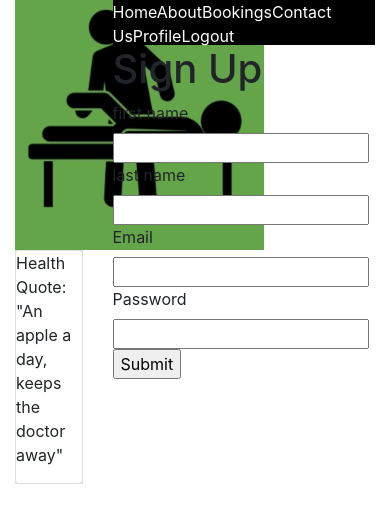
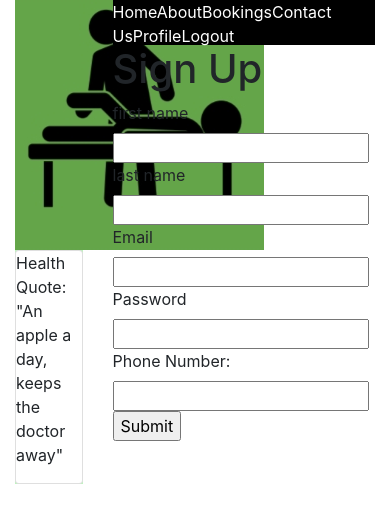
Before and after one commit to ClareForrest/Flex-Physio-Frontend, a React (Create React App) app: page /sign-up in a window 390 px wide. Shown: the top 522 px of the page. Built offline with nearby package versions, Linux system fonts and the light colour scheme.

Commit message:
added the functionality to sign up with a phone number like we are meant to

```diff
--- a/src/components/SignUp.jsx
+++ b/src/components/SignUp.jsx
@@ -5,7 +5,7 @@ export function SignUp({ history }) {
   const [password, setPassword] = useState("");
   const [first_name, setFirstname] = useState("");
   const [last_name, setLastname] = useState("");
-  const [phonenumber, setPhonenumber] = useState("");
+  const [phone_number, setPhonenumber] = useState("");
 
 
   async function onFormSubmit(event) {
@@ -16,7 +16,7 @@ export function SignUp({ history }) {
         headers: {
           "Content-Type": "application/json",
         },
-        body: JSON.stringify({ user: { first_name, last_name, email, password } }),
+        body: JSON.stringify({ user: { first_name, last_name, email, password, phone_number } }),
       });
       if (response.status >= 400) {
         throw new Error("incorrect credentials");
@@ -26,7 +26,7 @@ export function SignUp({ history }) {
           headers: {
             "Content-Type": "application/json",
           },
-          body: JSON.stringify({ auth: { first_name, last_name, email, password } }),
+          body: JSON.stringify({ auth: { first_name, last_name, email, password, phone_number } }),
         });
         const { jwt } = await response.json();
         localStorage.setItem("token", jwt);
@@ -73,6 +73,14 @@ export function SignUp({ history }) {
           value={password}
           onChange={(e) => setPassword(e.target.value)}
         />
+        <label htmlFor="phone_number">Phone Number:</label>
+        <input
+          type="phone_number"
+          name="phone_number"
+          id="phone_number"
+          value={phone_number}
+          onChange={(e) => setPhonenumber(e.target.value)}
+        />
         <input type="submit" value="Submit" />
       </form>
     </>
```
